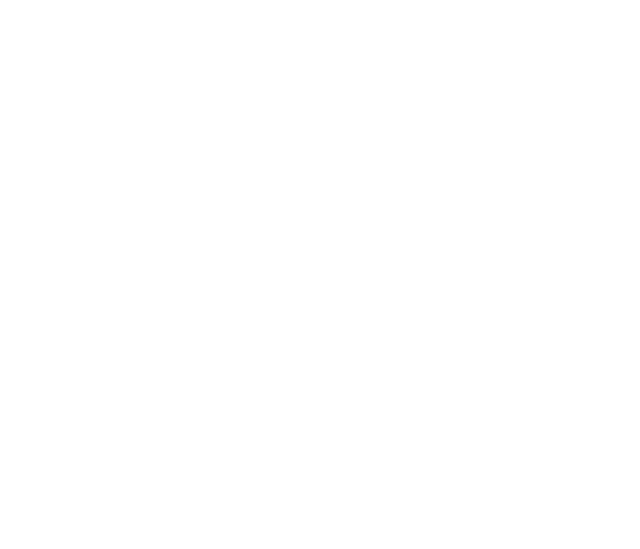
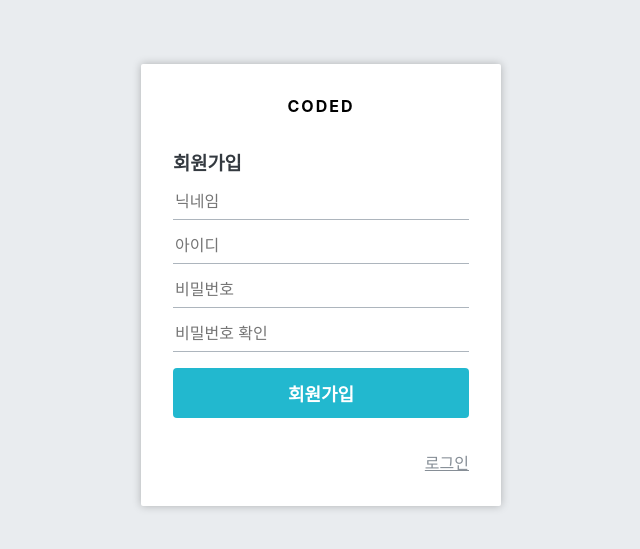
Before and after one commit to jiseyeong/KHFinal_CODED, a React (Create React App) app in the folder FrontEnd/coded/: page /register in a window 1280 px wide. Before the commit this address had no page. Shown: the part 115-664 px from the top of the page, without its empty margins (319-959 px from the left). Built offline with nearby package versions, Linux system fonts and the light colour scheme.

Commit message:
Login & Register UI Added

```diff
--- a/FrontEnd/coded/package.json
+++ b/FrontEnd/coded/package.json
@@ -3,10 +3,12 @@
   "version": "0.1.0",
   "private": true,
   "dependencies": {
+    "axios": "^1.4.0",
     "react": "^16.12.0",
     "react-dom": "^16.12.0",
     "react-router-dom": "^6.11.2",
-    "react-scripts": "^3.3.0"
+    "react-scripts": "^3.3.0",
+    "styled-components": "^6.0.0-rc.3"
   },
   "scripts": {
     "start": "react-scripts start",
--- a/FrontEnd/coded/src/App.js
+++ b/FrontEnd/coded/src/App.js
@@ -2,15 +2,17 @@
 import { BrowserRouter, Route, Routes } from "react-router-dom";
 //import logo from './logo.svg';
 //import './App.css';
-import Join from "./component/auth/Join";
 import Main from "./component/main/Main";
+import RegisterPage from "./pages/auth/RegisterPage";
+import LoginPage from "./pages/auth/LoginPage";
 
 function App() {
   return (
     <BrowserRouter>
       <Routes>
         <Route path="/" element={<Main />} />
-        <Route path="/join" element={<Join />} />
+        <Route path="/login" element={<LoginPage />} />
+        <Route path="/register" element={<RegisterPage/>} />
       </Routes>
     </BrowserRouter>
   );
--- /dev/null
+++ b/FrontEnd/coded/src/component/auth/AuthForm.js
@@ -0,0 +1,102 @@
+import React from 'react'
+import styled from 'styled-components'
+import palette from '../../lib/styles/pallets';
+import { Link } from "react-router-dom"
+import Button from '../common/Button'
+
+/*
+    회원가입 또는 로그인 폼
+ */
+
+const textMap = {
+    login : '로그인',
+    register : '회원가입'
+}
+
+const AuthFormBlock = styled.div`
+    h3{
+        margin: 0;
+        color: ${palette.gray[8]};
+        margin-bottom: 1rem;
+    }
+`
+
+/*
+    스타일링 된 인풋
+*/
+const StyledInput = styled.input`
+    font-size: 1rem;
+    border : none;
+    border-bottom : 1px solid ${palette.gray[5]};
+    padding-bottom: 0.5rem;
+    outline: none;
+    width: 100%;
+    &:focus{
+        color: $oc-teal-7;
+        border-bottom: 1px solid ${palette.gray[7]};
+    }
+    & + &{
+        margin-top: 1rem;
+    }
+`
+
+const Footer = styled.div`
+    margin-top: 2rem;
+    text-align: right;
+    a{
+        color: ${palette.gray[6]};
+        text-decoration: underline;
+        &:hover{
+            color: ${palette.gray[9]};
+        }
+    }
+`
+
+const ButtonWithMarginTop = styled(Button)`
+    margin-top:1rem;
+`
+
+const AuthForm = ({ type })=>{
+    const text = textMap[type];
+    return (
+        <AuthFormBlock>
+            <h3>{text}</h3>
+            <form>
+                {type === 'register' && (
+                    <StyledInput
+                        autoComplete='name'
+                        name='userNickName'
+                        placeholder='닉네임'
+                    />
+                )}
+                <StyledInput autoComplete='username' name="userID" placeholder='아이디' />
+                <StyledInput
+                    autoComplete='new-password'
+                    name="pw"
+                    placeholder='비밀번호'
+                    type="password"
+                />
+                {type === 'register' && (
+                    <StyledInput
+                        autoComplete='new-password'
+                        name='pwConfirm'
+                        placeholder='비밀번호 확인'
+                        type='password'
+                    />
+                )}
+                <ButtonWithMarginTop cyan={true} fullWidth>
+                    {text}
+                </ButtonWithMarginTop>
+            </form>
+            <Footer>
+                {type === 'login' ? (
+                    <Link to="/register">회원가입</Link>
+                ):(
+                    <Link to="/login">로그인</Link>
+                )}
+            </Footer>
+        </AuthFormBlock>
+    );
+};
+
+export default AuthForm;
--- /dev/null
+++ b/FrontEnd/coded/src/component/auth/AuthTemplate.js
@@ -0,0 +1,46 @@
+import React from 'react'
+import styled from 'styled-components'
+import palette from '../../lib/styles/pallets';
+import { Link } from 'react-router-dom'
+
+const AuthTemplateBlock = styled.div`
+position: absolute;
+left: 0;
+right: 0;
+top: 0;
+bottom: 0;
+background-color: ${palette.gray[2]};
+display: flex;
+flex-direction: column;
+justify-content: center;
+align-items: center;
+`
+
+const WhiteBox = styled.div`
+.logo-area{
+    display: block;
+    padding-bottom: 2rem;
+    text-align: center;
+    font-weight: bold;
+    letter-spacing: 2px;
+}
+box-shadow: 0 0 8px rgba(0, 0, 0, 0.25);
+padding: 2rem;
+width: 360px;
+background: white;
+border-radius: 2px;
+`
+const AuthTemplate = ({children})=>{
+    return(
+        <AuthTemplateBlock>
+            <WhiteBox>
+                <div className='logo-area'>
+                    <Link to="/">CODED</Link>
+                </div>
+                {children}
+            </WhiteBox>
+        </AuthTemplateBlock>
+    );
+};
+
+export default AuthTemplate;
--- a/FrontEnd/coded/src/component/auth/Join.js
+++ b/FrontEnd/coded/src/component/auth/Join.js
@@ -1,6 +1,25 @@
-import React from "react";
+import React,{ useState } from "react";
+import Axios from 'axios'
 
 const JoinPageComponent = ()=>{
+    const [userNickName, setUserNickName] = useState("");
+    const [userID, setUserID] = useState("");
+    const [password, setPassword] = useState("");
+    const [address1, setAddress1] = useState("");
+    const [address2, setAddress2] = useState("");
+
+    const [disabled, setDisabled] = useState(false);
+
+    const handleNameChange = ({target: {value}})=>setUserNickName(value);
+
+    const handleSubmit = async (event) => {
+        setDisabled(true);
+        event.preventDefault();
+        await new Promise((r) => setTimeout(r, 1000));
+        alert("회원가입 전송 완료");
+        setDisabled(false);
+    }
+
     return (
         <div>
             <p>Hello</p>
--- /dev/null
+++ b/FrontEnd/coded/src/component/common/Button.js
@@ -0,0 +1,44 @@
+import React from "react";
+import styled, { css } from "styled-components"
+import palette from "../../lib/styles/pallets";
+/* 여기서 스타일 적용하면 여러 곳에서 같은 스타일의 버튼을 사용 가능. */
+
+const StyledButton = styled.button`
+    border: none;
+    border-radius: 4px;
+    font-size: 1rem;
+    font-weight: bold;
+    padding:0.25rem 1rem;
+    color:white;
+    outline: none;
+    cursor: pointer;
+
+    background: ${palette.gray[8]};
+    &:hover{
+        background: ${palette.gray[6]};
+    }
+
+    ${ (props) =>
+        props.fullWidth &&
+        css`
+            padding-top: 0.75rem;
+            padding-bottom: 0.75rem;
+            width:100%;
+            font-size: 1.125rem;
+        `
+    }
+
+    ${ (props) =>
+        props.cyan &&
+        css`
+            background:${palette.cyan[5]};
+            &:hover{
+                background: ${palette.cyan[4]};
+            }
+        `
+    }
+`
+
+const Button = (props) => <StyledButton {...props} />
+
+export default Button;
--- a/FrontEnd/coded/src/index.css
+++ b/FrontEnd/coded/src/index.css
@@ -1,3 +1,5 @@
+/* 글로벌 css 설정 */
+
 body {
   margin: 0;
   font-family: -apple-system, BlinkMacSystemFont, 'Segoe UI', 'Roboto', 'Oxygen',
@@ -11,3 +13,20 @@
   font-family: source-code-pro, Menlo, Monaco, Consolas, 'Courier New',
     monospace;
 }
+
+/* 책 따라 임의 추가 */
+
+/* 배경 화면을 페이지 전체 영역에 채우기 용도 */
+html {
+  height: 100%;
+}
+
+/* 링크의 색상 및 밑줄 없애기 */
+a{
+  color:inherit;
+  text-decoration: none;
+}
+
+*{
+  box-sizing: border-box; /* 모든 엘리먼트의 box-sizing 값을 border-box로 설정*/
+}
--- /dev/null
+++ b/FrontEnd/coded/src/lib/styles/pallets.js
@@ -0,0 +1,29 @@
+
+const palette = {
+    gray: [
+      '#f8f9fa',
+      '#f1f3f5',
+      '#e9ecef',
+      '#dee2e6',
+      '#ced4da',
+      '#adb5bd',
+      '#868e96',
+      '#495057',
+      '#343a40',
+      '#212529',
+    ],
+    cyan: [
+      '#e3fafc',
+      '#c5f6fa',
+      '#99e9f2',
+      '#66d9e8',
+      '#3bc9db',
+      '#22b8cf',
+      '#15aabf',
+      '#1098ad',
+      '#0c8599',
+      '#0b7285',
+    ],
+  };
+
+  export default palette;
--- /dev/null
+++ b/FrontEnd/coded/src/pages/auth/LoginPage.js
@@ -0,0 +1,13 @@
+import React from 'react'
+import AuthTemplate from '../../component/auth/AuthTemplate'
+import AuthForm from '../../component/auth/AuthForm'
+
+const LoginPage = ()=>{
+    return (
+        <AuthTemplate>
+            <AuthForm type="login"/>
+        </AuthTemplate>
+    )
+};
+
+export default LoginPage;
--- /dev/null
+++ b/FrontEnd/coded/src/pages/auth/RegisterPage.js
@@ -0,0 +1,13 @@
+import React from 'react'
+import AuthTemplate from '../../component/auth/AuthTemplate'
+import AuthForm from '../../component/auth/AuthForm'
+
+const RegisterPage = ()=>{
+    return (
+        <AuthTemplate>
+            <AuthForm type="register"></AuthForm>
+        </AuthTemplate>
+    )
+};
+
+export default RegisterPage;
```
Also changed, not shown: 2 other files (tests, documents, lock files or other folders).
